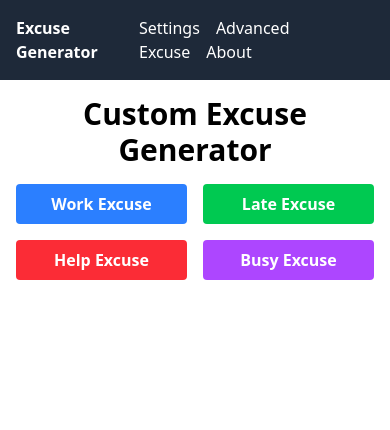
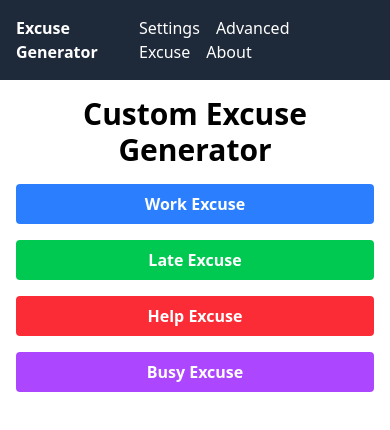
Before and after one commit to jdmartens/excuse_generator_angular, an Angular app: page / in a window 390 px wide. Shown: the top 430 px of the page. Built offline with nearby package versions, Linux system fonts and the light colour scheme; no server answers.

Commit message:
better mobile experience

```diff
--- a/src/app/home/home.component.html
+++ b/src/app/home/home.component.html
@@ -1,6 +1,6 @@
 <div class="container mx-auto p-4">
   <h1 class="text-3xl font-bold mb-4 text-center">Custom Excuse Generator</h1>
-  <div class="grid grid-cols-2 gap-4 mb-4">
+  <div class="grid grid-cols-1 sm:grid-cols-2 gap-4 mb-4">
     <button (click)="getExcuse('work')" class="bg-blue-500 hover:bg-blue-700 text-white font-bold py-2 px-4 rounded">
       Work Excuse
     </button>
```
